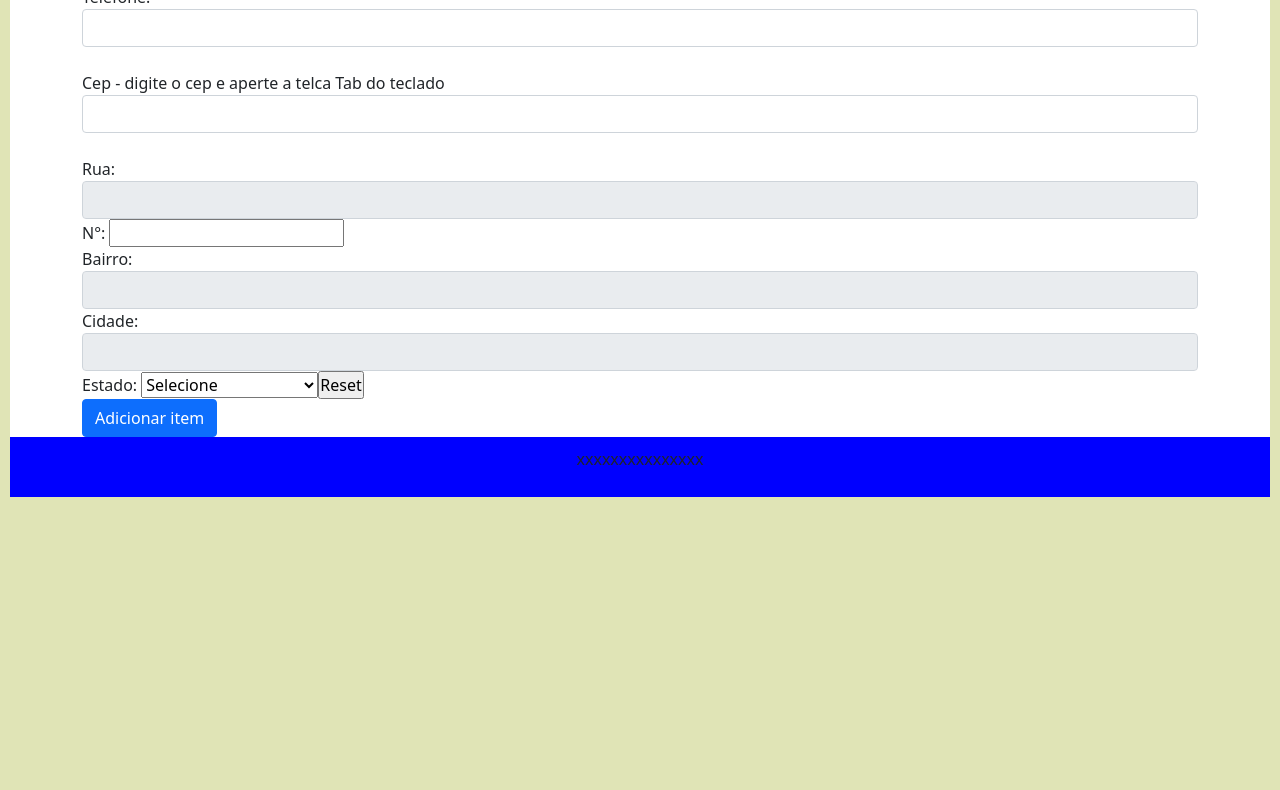
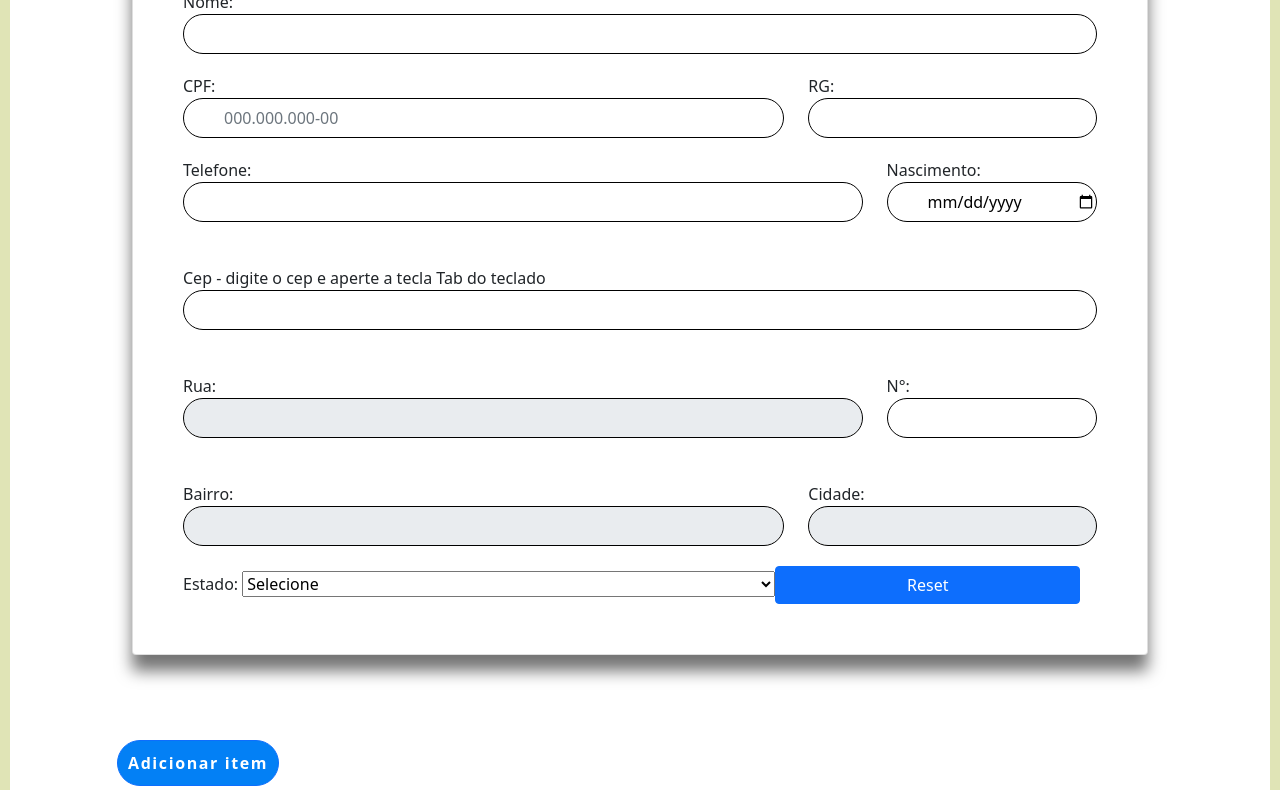
Before and after one commit to heloeng/web_global_hitss, a plain HTML site: page index.html in a window 1280 px wide. Shown: the part 339-1129 px from the top of the page. Before the commit the page ends 836 px from the top, so only its background shows below. Drawn offline with nearby package versions, Linux system fonts and the light colour scheme.

Commit message:
Estilização formulário
Inicio da estilização da página index.html

```diff
--- a/index.html
+++ b/index.html
@@ -1,19 +1,15 @@
 <!DOCTYPE html>
 <html lang="pt-br">
-
     <head>
         <meta charset="UTF-8">
         <meta http-equiv="X-UA-Compatible" content="IE=edge">
         <meta name="viewport" content="width=device-width, initial-scale=1.0">
-
+        <link rel=stylesheet type="text/css" href="style.css">
         <link href="https://cdn.jsdelivr.net/npm/bootstrap@5.1.1/dist/css/bootstrap.min.css" rel="stylesheet"
             integrity="sha384-F3w7mX95PdgyTmZZMECAngseQB83DfGTowi0iMjiWaeVhAn4FJkqJByhZMI3AhiU" crossorigin="anonymous">
-
         <script src="https://cdn.jsdelivr.net/npm/bootstrap@5.1.1/dist/js/bootstrap.bundle.min.js"
             integrity="sha384-/bQdsTh/da6pkI1MST/rWKFNjaCP5gBSY4sEBT38Q/9RBh9AH40zEOg7Hlq2THRZ" crossorigin="anonymous">
         </script>
-
-
         <script src="https://cdn.jsdelivr.net/npm/@popperjs/core@2.9.3/dist/umd/popper.min.js"
             integrity="sha384-W8fXfP3gkOKtndU4JGtKDvXbO53Wy8SZCQHczT5FMiiqmQfUpWbYdTil/SxwZgAN" crossorigin="anonymous">
         </script>
@@ -21,68 +17,76 @@
             integrity="sha384-skAcpIdS7UcVUC05LJ9Dxay8AXcDYfBJqt1CJ85S/CFujBsIzCIv+l9liuYLaMQ/" crossorigin="anonymous">
         </script>
         <script src="js/validaCPF.js"></script>
-
         <script src="script/buscaCep.js"></script>
         <script src="script/script.js"></script>
         <link rel="stylesheet" href="css/estilo.css">
-
         <title>Cadastro</title>
     </head>
-
     <body>
-
         <header class="header">
-        <img src="image/">
-
+            <img src="./pages/images/iconperfil1.png">
         </header>
-
         <main class="main">
             <div class="container">
-
-            <form>
+                <h1>CADASTRO</h1>
+                <form >
+                    <div class="card">
+                        <h2 class="title text-center mt-4">
+                            Página de Cadastro
+                        </h2>
+                        <div class="form-input">
                             <label> Nome:</label>
-                <input class="form-control" type="text" id="nome" />
-
-
+                            <input class="form-control" type="text" id="nome" required/>
+                        </div>
+                        <div class="row">
+                            <div class="col-8 form-input">
+                                <label> CPF:</label>
+                                <input class="form-control" type="text" placeholder="000.000.000-00" id="cpf" type="text"
+                                name="txtCPF" maxlength="14" onblur="chamaValidaCPF(this.value)"/>
+                            </div>
+                            <div class="col-4 form-input">
                                 <label> RG:</label>
                                 <input class="form-control" type="text" id="rg" />
-
-                <label> CPF:</label>
-                <input class="form-control is-invalid" type="text" placeholder="000.000.000-00" id="cpf" type="text"
-                    name="txtCPF" maxlength="14" onblur="chamaValidaCPF(this.value)"/>
-
+                            </div>
+                        </div>
+                        <div class= "row">
+                            <div class="col-9 form-input ">
+                                <label> Telefone:</label>
+                                <input class="form-control" type="tel" id="telefone" required /><br>
+                            </div>
+                            <div class="col-3 form-input">
                                 <label> Nascimento:</label>
-                <input type="date" id="nascimento" /><br>
-
-
-                <label> Telefone:</label>
-                <input class="form-control" type="tel" id="telefone" /><br>
-
-
-                <label>Cep - digite o cep e aperte a telca Tab do teclado</label>
+                                <input type="date" id="nascimento" required /><br>
+                            </div>
+                        </div>
+                        <div class="form-input">
+                            <label>Cep - digite o cep e aperte a tecla Tab do teclado</label>
                             <input class="form-control" name="cep" type="text" id="cep" value="" size="10" maxlength="9"
                             onblur="pesquisacep(this.value);" /><br>
-
-
+                        </div>
+                        <div class="row form-input">
+                            <div class="col-9">
                                 <label>Rua:</label>
                                 <input class="form-control" name="rua" type="text" id="rua" size="60" disabled />
-
+                            </div>
+                            <div class="col-3 form-input">
                                 <label>N°:</label>
-                <input type="text" id="numero" /><br>
-
+                                <input class="form-control" type="text" id="numero" /><br>
+                            </div>
+                        </div>
+                        <div class="row">
+                            <div class="col-8 form-input">
                                 <label>Bairro:</label>
                                 <input class="form-control" name="bairro" type="text" id="bairro" size="40" disabled />
+                            </div>
+                            <div class="col-4 form-input">
                                 <label>Cidade:</label>
                                 <input class="form-control" name="cidade" type="text" id="cidade" size="40" disabled />
-
-                <!-- <label>Estado:
-            <input name="uf" type="text" id="uf" size="2" /></label><br /> -->
-                <!-- <label>IBGE:
-            <input name="ibge" type="text" id="ibge" size="8" /></label><br /> -->
-
-
+                            </div>
+                        </div>
+                        <div>
                             <label>Estado:</label>
-                <select id="estado">
+                            <select id="estado" class="col-7 form-input">
                                 <option value="">Selecione</option>
                                 <option value="AC">Acre</option>
                                 <option value="AL">Alagoas</option>
@@ -111,28 +115,18 @@
                                 <option value="SP">São Paulo</option>
                                 <option value="SE">Sergipe</option>
                                 <option value="TO">Tocantins</option>
-                    <input type="reset">
+                                <input type="reset" class="col-4 btn btn-primary">
+                            </select>
+                        </div>
+                    </div>
                     </form>
-
                 <a href="pages/perfil.html">
-                <button id="btnAdicionar" onclick="adicionar()" class="btn btn-primary">Adicionar item</button>
+                    <button type="submit" id="btnAdicionar" onclick="adicionar()" class="btn btn-primary">Adicionar item</button>
                 </a>
-
-
-            <!-- <script src="script/script.js"></script> -->
-            <!-- <script src="https://cdn.jsdelivr.net/npm/bootstrap@5.1.1/dist/js/bootstrap.bundle.min.js"
-        integrity="sha384-/bQdsTh/da6pkI1MST/rWKFNjaCP5gBSY4sEBT38Q/9RBh9AH40zEOg7Hlq2THRZ" crossorigin="anonymous">
-    </script> -->
-
-            </container>
-
+            </div>
         </main>
-
         <footer class="footer">
             <p>xxxxxxxxxxxxxxx</p>
         </footer>
-
-
     </body>
-
 </html>
--- /dev/null
+++ b/style.css
@@ -0,0 +1,29 @@
+.form-input input {
+    width: 100%;
+    height: 40px;
+    padding-left: 40px;
+    margin-bottom: 20px;
+    box-sizing: border-box;
+    border: 1px solid black;
+    border-radius: 50px;
+}
+.card {
+    overflow: hidden;
+    margin:50px;
+    padding: 50px;
+    border: 0;
+    border-radius: 20px;
+    box-shadow: 0 1rem 1rem 0 rgba(0, 0, 0, 0.548);
+}
+.btn[type="submit"] {
+    margin: 35px;
+    padding: 10px;
+    cursor: pointer;
+    border-radius: 50px;
+    background: #0380f5;
+    color:white;
+    font-weight: bold;
+    letter-spacing: .1rem;
+    transition: 1.5s;
+
+}
```
Lines whose indentation alone changed are shown as unchanged.
